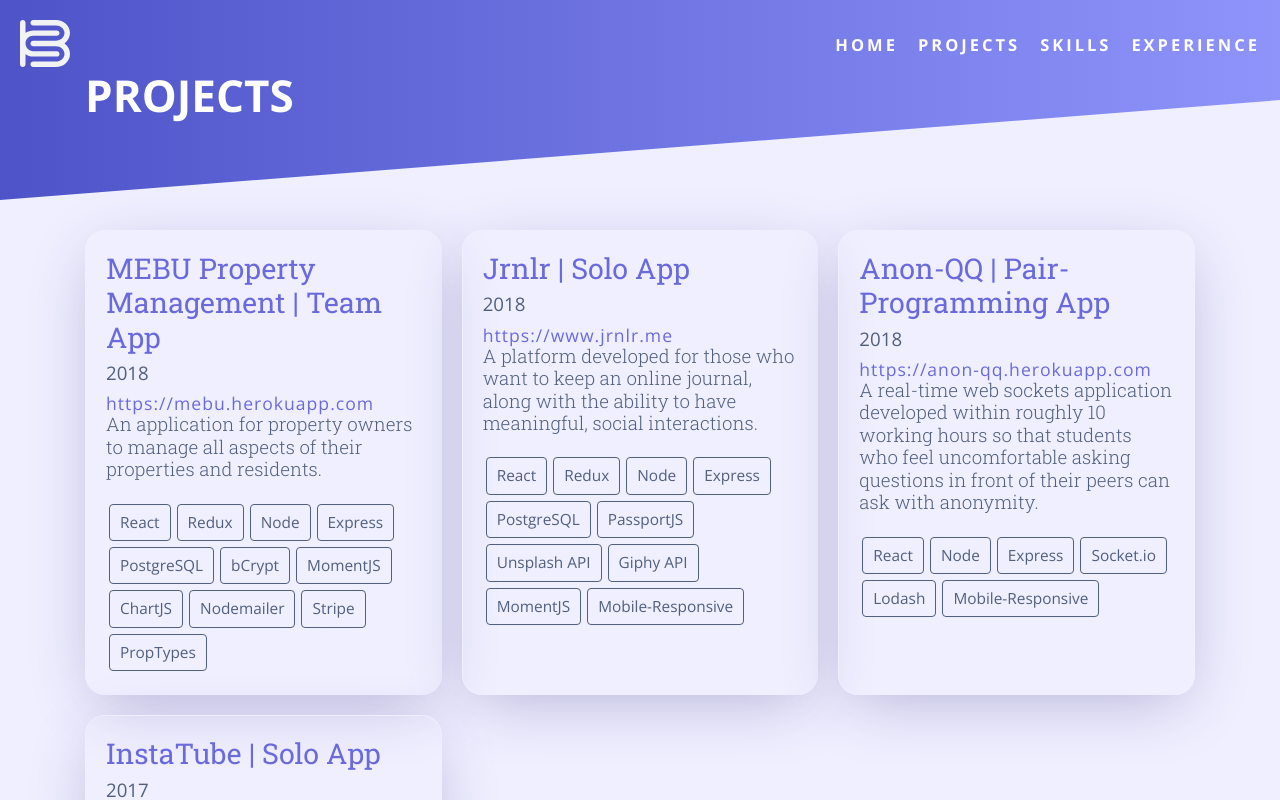
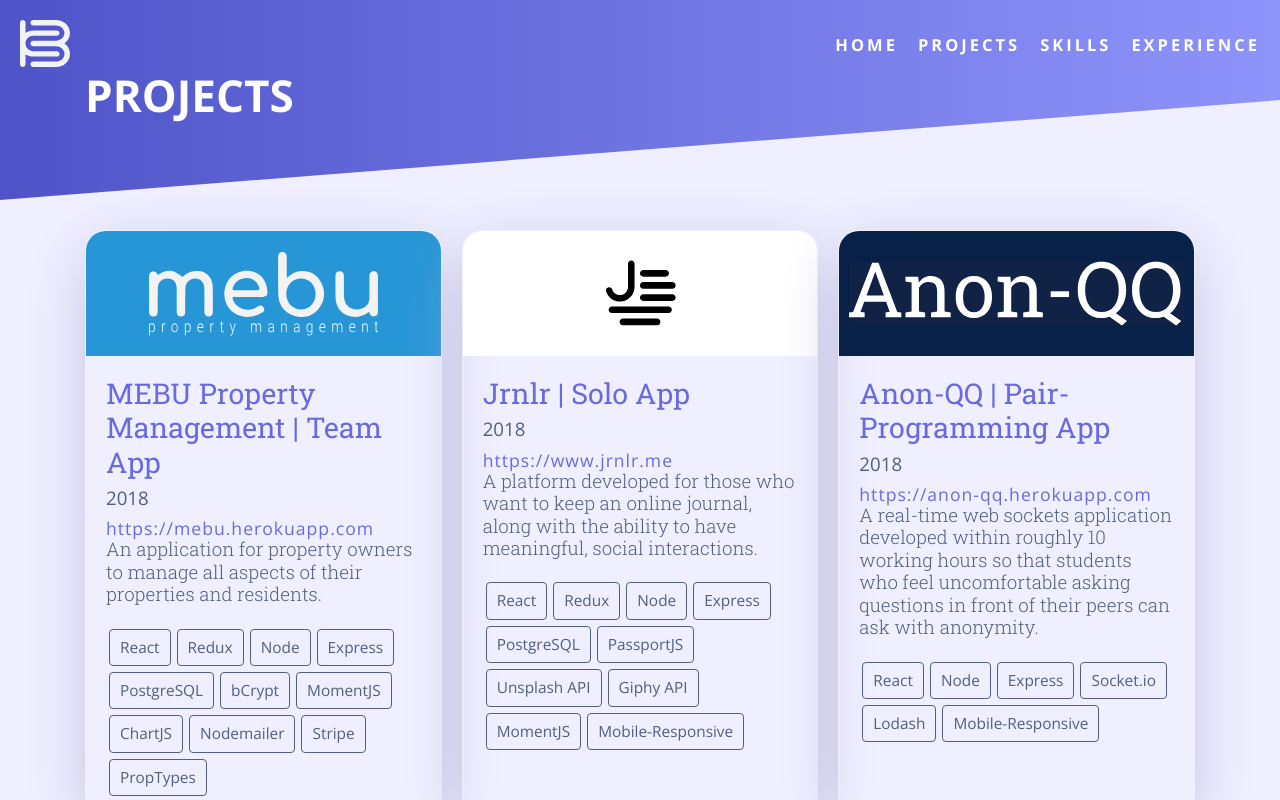
Before and after one commit to bkchu/bkchu-portfolio-pre-gatsby-conversion, a React (Create React App) app: page /projects in a window 1280 px wide. Shown: the top 800 px of the page. Built offline with nearby package versions, Linux system fonts and the light colour scheme.

Commit message:
added logos to projects

```diff
--- a/src/App.css
+++ b/src/App.css
@@ -417,8 +417,25 @@ body {
     border: 1px solid #efefff;
     padding: 20px;
     border-radius: 20px;
-    box-shadow: 0px 15px 65px -12px #b3b0d6; }
+    box-shadow: 0px 15px 65px -12px #b3b0d6;
+    position: relative; }
+    .Projects .Project__img-container {
+      position: absolute;
+      top: 0;
+      left: 0;
+      width: 100%;
+      height: 125px;
+      padding: 10px;
+      border-top-left-radius: 20px;
+      border-top-right-radius: 20px;
+      display: flex;
+      align-items: center;
+      justify-content: center; }
+      .Projects .Project__img-container .Project__img {
+        width: 100%;
+        height: 80%; }
     .Projects .Project__title {
+      margin-top: 125px;
       color: #6a6adf;
       font-family: "Roboto Slab", -apple-system, BlinkMacSystemFont, "Segoe UI", Roboto, Oxygen, Ubuntu, Cantarell, "Open Sans", "Helvetica Neue", sans-serif;
       font-size: 1.3em;
--- a/src/components/Projects/Projects.js
+++ b/src/components/Projects/Projects.js
@@ -6,8 +6,11 @@ import projects from './project_util';
 
 const Projects = () => {
   const projectDisplay = projects.map(
-    ({ title, description, year, technologies, url }) => (
+    ({ title, description, year, technologies, url, img, color }) => (
       <div key={title} className="Project">
+        <div style={{ background: color }} className="Project__img-container">
+          <img className="Project__img" src={img} alt={title} />
+        </div>
         <h1 className="Project__title">{title}</h1>
         <p className="Project__year">{year}</p>
         <a className="Project__link link" target="_blank" href={url}>
--- a/src/components/Projects/project_util.js
+++ b/src/components/Projects/project_util.js
@@ -12,7 +12,8 @@ export default [
     url: 'https://mebu.herokuapp.com',
     img: mebu_project,
     technologies:
-      'React,Redux,Node,Express,PostgreSQL,bCrypt,MomentJS,ChartJS,Nodemailer,Stripe,PropTypes'
+      'React,Redux,Node,Express,PostgreSQL,bCrypt,MomentJS,ChartJS,Nodemailer,Stripe,PropTypes',
+    color: '#2796D6'
   },
   {
     title: 'Jrnlr | Solo App',
@@ -22,7 +23,8 @@ export default [
     url: 'https://www.jrnlr.me',
     img: jrnlr_project,
     technologies:
-      'React,Redux,Node,Express,PostgreSQL,PassportJS,Unsplash API,Giphy API,MomentJS,Mobile-Responsive'
+      'React,Redux,Node,Express,PostgreSQL,PassportJS,Unsplash API,Giphy API,MomentJS,Mobile-Responsive',
+    color: '#FFFFFF'
   },
   {
     title: 'Anon-QQ | Pair-Programming App',
@@ -31,7 +33,8 @@ export default [
     year: '2018',
     url: 'https://anon-qq.herokuapp.com',
     img: anonqq_project,
-    technologies: 'React,Node,Express,Socket.io,Lodash,Mobile-Responsive'
+    technologies: 'React,Node,Express,Socket.io,Lodash,Mobile-Responsive',
+    color: '#072148'
   },
   {
     title: 'InstaTube | Solo App',
@@ -40,6 +43,7 @@ export default [
     year: '2017',
     url: 'https://instatube-react.herokuapp.com',
     img: instatube_project,
-    technologies: 'React,State + Props,YouTube API,Mobile-Responsive'
+    technologies: 'React,State + Props,YouTube API,Mobile-Responsive',
+    color: '#312F31'
   }
 ];
--- a/src/sass/__Projects.scss
+++ b/src/sass/__Projects.scss
@@ -9,7 +9,26 @@
     padding: 20px;
     border-radius: 20px;
     box-shadow: 0px 15px 65px -12px #b3b0d6;
+    position: relative;
+    &__img-container {
+      position: absolute;
+      top: 0;
+      left: 0;
+      width: 100%;
+      height: 125px;
+      padding: 10px;
+      border-top-left-radius: 20px;
+      border-top-right-radius: 20px;
+      display: flex;
+      align-items: center;
+      justify-content: center;
+      .Project__img {
+        width: 100%;
+        height: 80%;
+      }
+    }
     &__title {
+      margin-top: 125px;
       color: $highlight-color;
       @include fonting($s: $subheader, $lh: 1.2em);
     }
```
